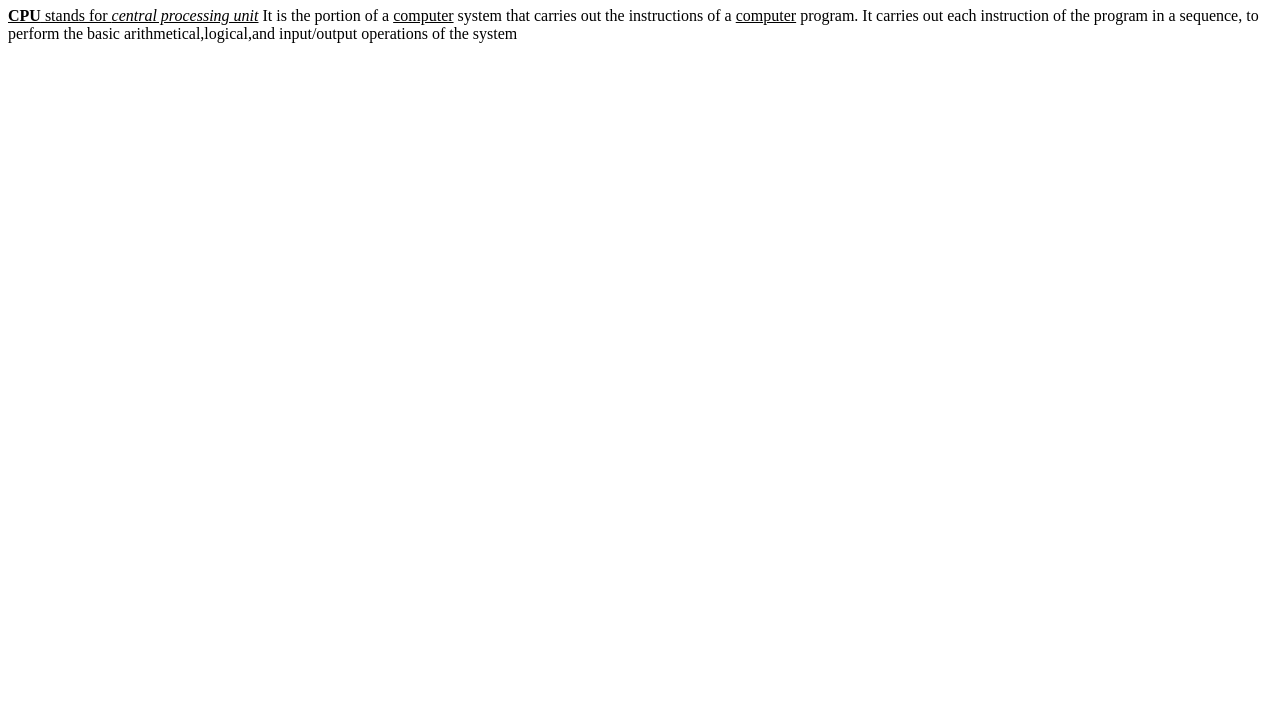
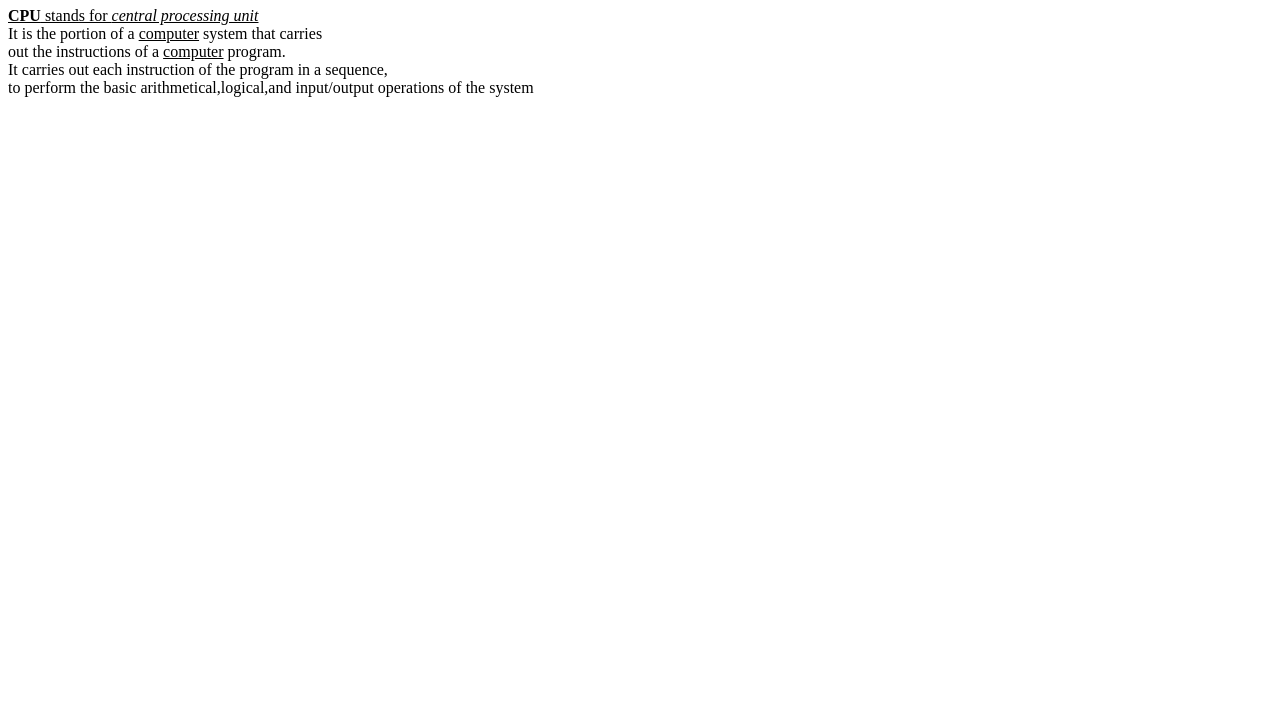
Before and after one commit to iamneo-production/efcfdbebfeaaadaeccdfffebaeceaec, a plain HTML site: page public/index.html in a window 1280 px wide. Shown: the part 73-800 px from the top of the page. Drawn offline with Linux system fonts and the light colour scheme.

Commit message:
Backup Commit

```diff
--- a/public/index.html
+++ b/public/index.html
@@ -9,10 +9,10 @@
 </head>
 <body>
     <h1><b>CPU</b></h1>
-    <p><u><b>CPU</b> stands for <i>central processing unit</i></u>
-    It is the portion of a <u>computer</u> system that carries
-    out the instructions of a <u>computer</u> program.
-    It carries out each instruction of the program in a sequence,
+    <p><u><b>CPU</b> stands for <i>central processing unit</i></u><br>
+    It is the portion of a <u>computer</u> system that carries<br>
+    out the instructions of a <u>computer</u> program.<br>
+    It carries out each instruction of the program in a sequence,<br>
     to perform the basic arithmetical,logical,and input/output operations of the system</p>
 
 </body>
```
